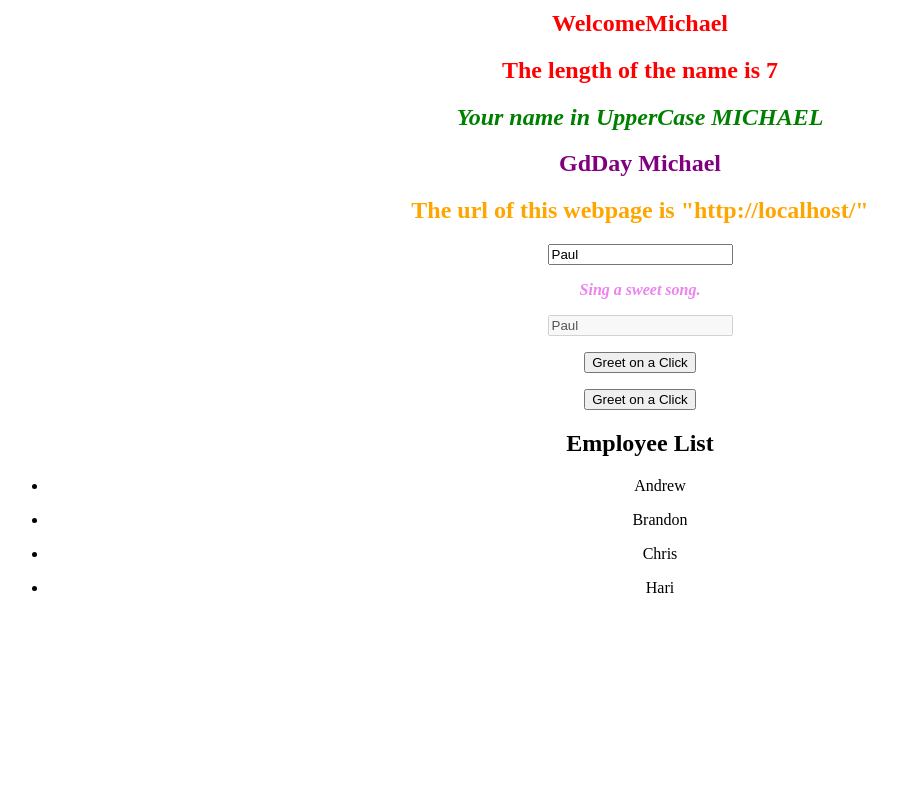
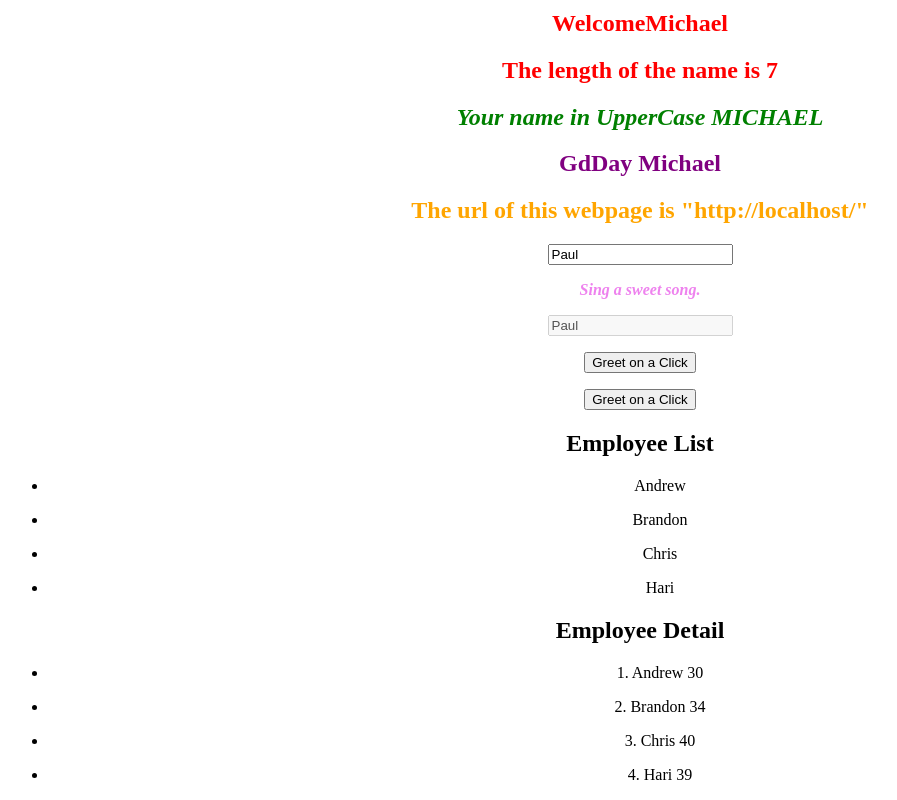
Before and after one commit to raj1020/New-Angular, an Angular app: page / in a window 1280 px wide. Shown: the part 1107-1907 px from the top of the page, without its empty margins (0-897 px from the left). Before the commit the page ends 1720 px from the top, so only its background shows below. Built offline with nearby package versions, Linux system fonts and the light colour scheme.

Commit message:
fixed bug to display employee list and employee details

```diff
--- a/src/app/app.component.html
+++ b/src/app/app.component.html
@@ -10,8 +10,8 @@
         <h1>{{message}}</h1>
 
         <app-test  [parentData]= "namename"  (childEvent) = "message = $event"></app-test>
-
+        <employee-list></employee-list>
+        <employee-detail></employee-detail>
 
 
   </div>
-  <employee-list></employee-list>
```
